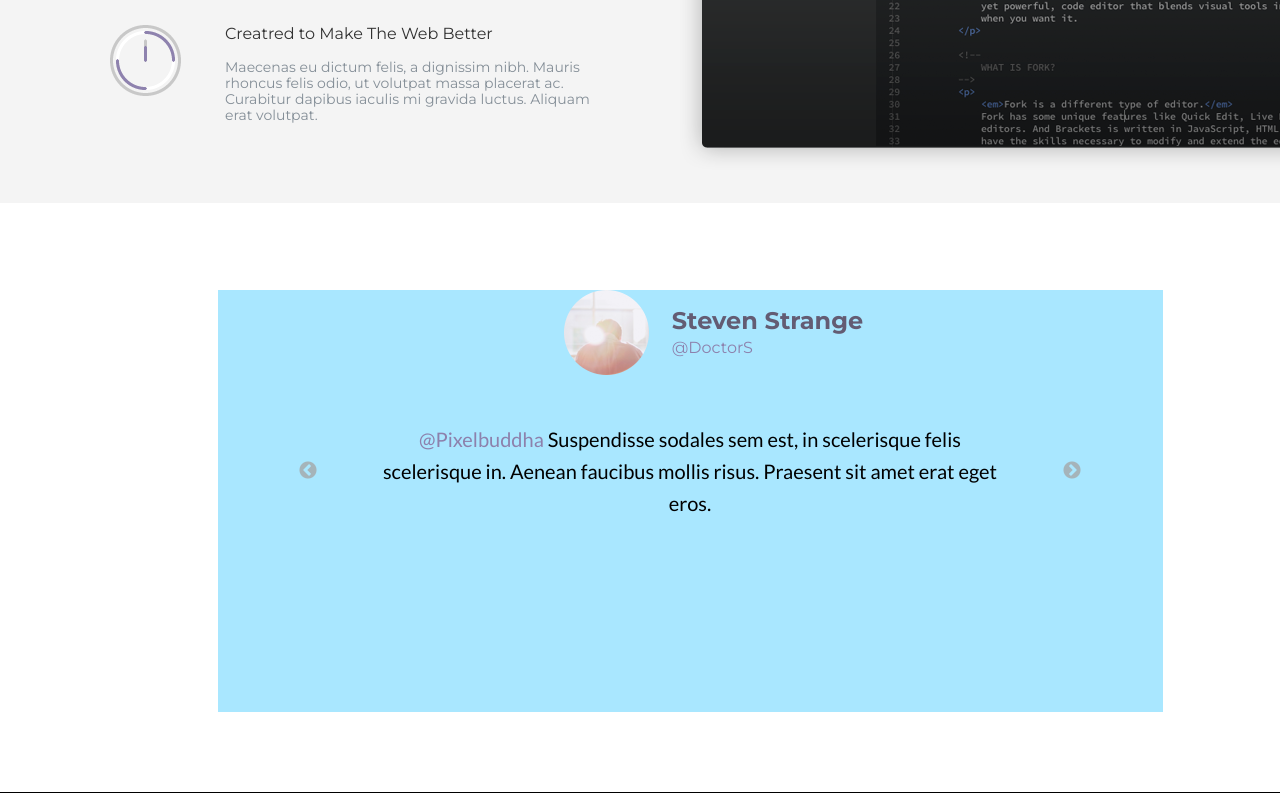
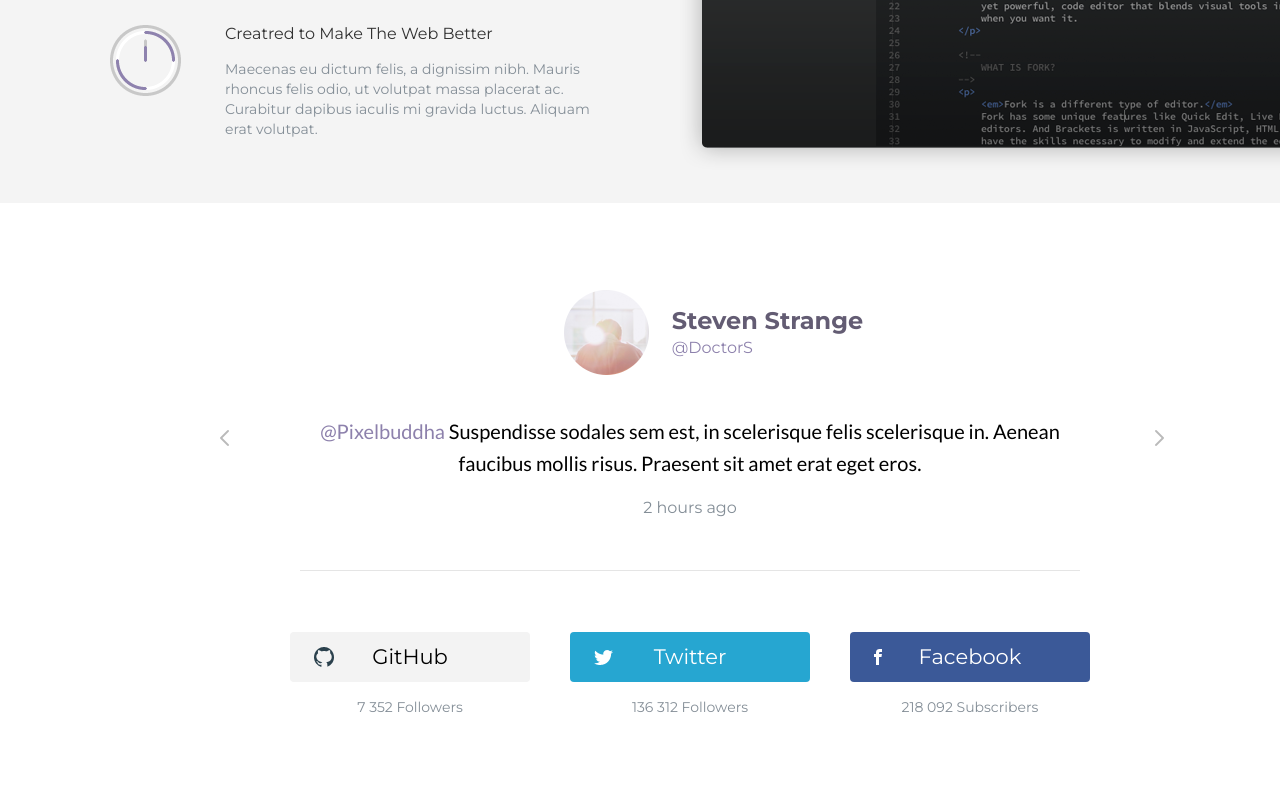
Before and after one commit to ElijahBark/forkio-step-project, a website: page src/index.html in a window 1280 px wide. Shown: the part 508-1303 px from the top of the page. Drawn offline with nearby package versions, Linux system fonts and the light colour scheme.

Commit message:
Desktop version done

```diff
--- a/src/index.html
+++ b/src/index.html
@@ -99,9 +99,39 @@
                 <div>your content3</div>
             </div>
             <div class="carousel__slider">
-                <div><p class="purple">@Pixelbuddha<p></p> Suspendisse sodales sem est, in scelerisque felis scelerisque in. Aenean faucibus mollis risus. Praesent sit amet erat eget eros.</div>
+                <div>
+                    <div>
+                        <p class="purple">@Pixelbuddha</p> Suspendisse sodales sem est, in scelerisque felis scelerisque in. Aenean faucibus mollis risus. Praesent sit amet erat eget eros.
+                    </div>
+                    <div class="post-time">
+                        <p>2 hours ago</p>
+                    </div>
+                </div>
                 <div>your content2</div>
                 <div>your content3</div>
+            </div>
+        </div>
+        <div class="carousel__social-media">
+            <div class="social-media__container">
+                <div class="social-media github_btn">
+                    <img class="social-media__img" src="img/gh-icon.png" alt="">
+                    <p>GitHub</p>
+                </div>
+                <p class="social-media__followers">7 352 Followers</p>
+            </div>
+            <div class="social-media__container">
+                <div class="social-media twitter_btn">
+                    <img class="social-media__img" src="img/twitter-icon.png" alt="">
+                    <p>Twitter</p>
+                </div>
+                <p class="social-media__followers">136 312 Followers</p>
+            </div>
+            <div class="social-media__container">
+                <div class="social-media facebook_btn">
+                    <img class="social-media__img" src="img/facebook-icon.png" alt="">
+                    <p>Facebook</p>
+                </div>
+                <p class="social-media__followers">218 092 Subscribers</p>
             </div>
         </div>
     </div>
--- a/src/js/script.js
+++ b/src/js/script.js
@@ -14,6 +14,6 @@ $(document).ready(function(){
         asNavFor: '.carousel__avatar',
         centerMode: true,
         focusOnSelect: true,
-        adaptiveHeight: true
+        // adaptiveHeight: true
     });
 });
--- a/src/scss/_carousel.scss
+++ b/src/scss/_carousel.scss
@@ -7,7 +7,6 @@ $font-stack-lato: 'Lato', sans-serif;
   width: 1380px;
   min-height: 589px;
   margin: 0 auto;
-  border-bottom: 1px black solid;
 }
 
 .carousel__content-container{
@@ -19,16 +18,14 @@ $font-stack-lato: 'Lato', sans-serif;
 
 .carousel__container{
   margin:0 auto;
-  width: 945px;
-  min-height: 422px;
-  background-color: #a9e7ff;
+  width: 952px;
+  min-height: 285px;
 }
-
 
 .carousel__avatar{
   height: 85px;
   width: 734px;
-  margin: 0 auto 48px auto;
+  margin: 0 auto 40px auto;
 
   .carousel__avatar_content{
     padding-left: 47px;
@@ -71,7 +68,7 @@ $font-stack-lato: 'Lato', sans-serif;
 
 .carousel__slider{
   margin: 25px auto;
-  width:734px;
+  width:847px;
 
   div{
     text-align: center;
@@ -96,3 +93,116 @@ $font-stack-lato: 'Lato', sans-serif;
 .purple{
   color: #8d81ac;
 }
+
+.post-time{
+  display: block;
+  margin-top: 10px;
+
+  p{
+    height: 16px;
+    color: #848e97;
+    font-family: $font-stack-montserrat;
+    font-size: 16px;
+    font-weight: 400;
+    line-height: 32px;
+  }
+}
+
+.slick-prev{
+  left: -52px;
+  top: 20%;
+}
+
+.slick-next{
+  right: -56px;
+  top: 20%
+}
+
+.slick-prev:before {
+  content: url("../img/Arrow_L.png");
+}
+
+.slick-next:before {
+  content: url("../img/Arrow_R.png");
+}
+
+.carousel__social-media{
+  position: relative;
+  width: 66.66%;
+  margin: 57px auto 0 auto;
+  display: flex;
+  justify-content: space-between;
+}
+
+.carousel__social-media:before{
+  margin: auto;
+  content: "";
+  position: absolute;
+  top: -75%;
+  left: 0;
+  right: 0;
+  height: 1px;
+  border-top: 1px solid #000;
+  width: 780px;
+  opacity: 0.1;
+}
+
+.social-media__container{
+  display: flex;
+  flex-direction: column;
+  justify-content:space-between;
+  width: 240px;
+  height: 83px;
+
+  div{
+    position: relative;
+    border-radius: 4px;
+    width: 240px;
+    height: 50px;
+
+    .social-media__img{
+      position: absolute;
+      top: 0;
+      bottom: 0;
+      left: 0;
+      right: 0;
+      margin: auto 0 auto 24px;
+    }
+
+    p{
+      margin: 0 0;
+      position: absolute;
+      left: 50%;
+      top: 50%;
+      transform: translate(-50%, -50%);
+      display: inline;
+      font-family: $font-stack-montserrat;
+      font-size: 21px;
+      font-weight: 400;
+    }
+  }
+
+  .social-media__followers{
+    text-align: center;
+    font-size: 14px;
+    color: #848e97;
+    margin: 0 0;
+  }
+}
+
+.github_btn{
+  background-color: #f3f3f3;
+  color: #000;
+}
+
+.facebook_btn, .twitter_btn{
+  color: #ffffff;
+}
+
+.twitter_btn{
+  background-color: #26a6d1;
+}
+
+.facebook_btn{
+  background-color: #3b5998;
+}
--- a/src/scss/_what-you-get.scss
+++ b/src/scss/_what-you-get.scss
@@ -67,6 +67,7 @@ $font-stack: 'Montserrat', sans-serif;
     color: #848e97;
     font-weight: 400;
     font-size: 14px;
+    line-height: 20px;
   }
 }
 
```
Also changed, not shown: src/css/style.css, src/img/Arrow_L.png (added), src/img/Arrow_R.png (added), src/img/facebook-icon.png (added), src/img/gh-icon.png (added), src/img/twitter-icon.png (added).
